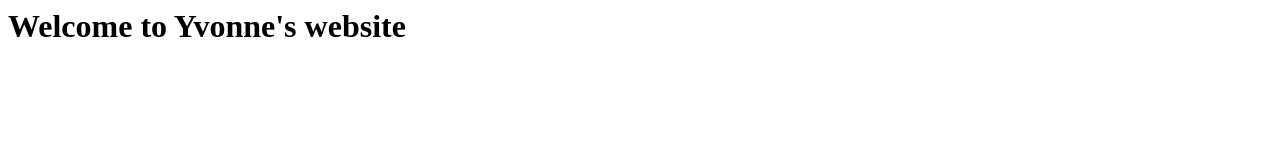
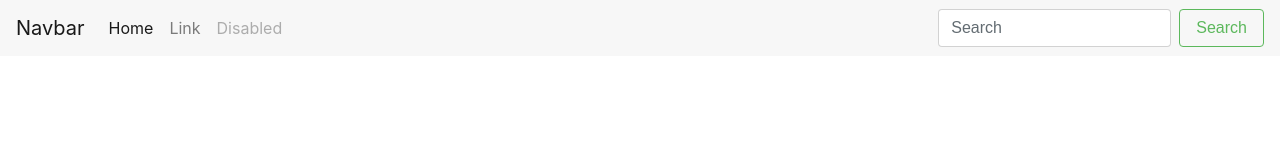
Before and after one commit to ykristine13/ykristine13.github.io, a plain HTML site: page index.html in a window 1280 px wide. Drawn offline with Linux system fonts and the light colour scheme.

Commit message:
Added navbar

```diff
--- a/index.html
+++ b/index.html
@@ -1,17 +1,35 @@
+<!DOCTYPE html>
 <html lang="en">
-<head>
-  <meta charset="utf-8">
+    <head>
+    <meta name="viewport" content="width=device-width, initial-scale=1">
+    <title>Welcome | Yvonne Kristine</title>
+    <link rel="stylesheet" href="Styling/bootstrap-4.0.0-alpha.6-dist/css/bootstrap.min.css">
+    </head>
 
-  <title>Yvonne</title>
-  <meta name="author" content="Yvonne">
+    <body>
+        <nav class="navbar navbar-toggleable-md navbar-light bg-faded">
+          <button class="navbar-toggler navbar-toggler-right" type="button" data-toggle="collapse" data-target="#navbarSupportedContent" aria-controls="navbarSupportedContent" aria-expanded="false" aria-label="Toggle navigation">
+            <span class="navbar-toggler-icon"></span>
+          </button>
+          <a class="navbar-brand" href="#">Navbar</a>
 
-  <!--[if lt IE 9]>
-    <script src="https://cdnjs.cloudflare.com/ajax/libs/html5shiv/3.7.3/html5shiv.js"></script>
-  <![endif]-->
-</head>
-
-<body>
-  <h1> Welcome to Yvonne's website </h1>
-  <script src="js/scripts.js"></script>
-</body>
+          <div class="collapse navbar-collapse" id="navbarSupportedContent">
+            <ul class="navbar-nav mr-auto">
+              <li class="nav-item active">
+                <a class="nav-link" href="#">Home <span class="sr-only">(current)</span></a>
+              </li>
+              <li class="nav-item">
+                <a class="nav-link" href="#">Link</a>
+              </li>
+              <li class="nav-item">
+                <a class="nav-link disabled" href="#">Disabled</a>
+              </li>
+            </ul>
+            <form class="form-inline my-2 my-lg-0">
+              <input class="form-control mr-sm-2" type="text" placeholder="Search">
+              <button class="btn btn-outline-success my-2 my-sm-0" type="submit">Search</button>
+            </form>
+          </div>
+        </nav>
+    </body>
 </html>
```
